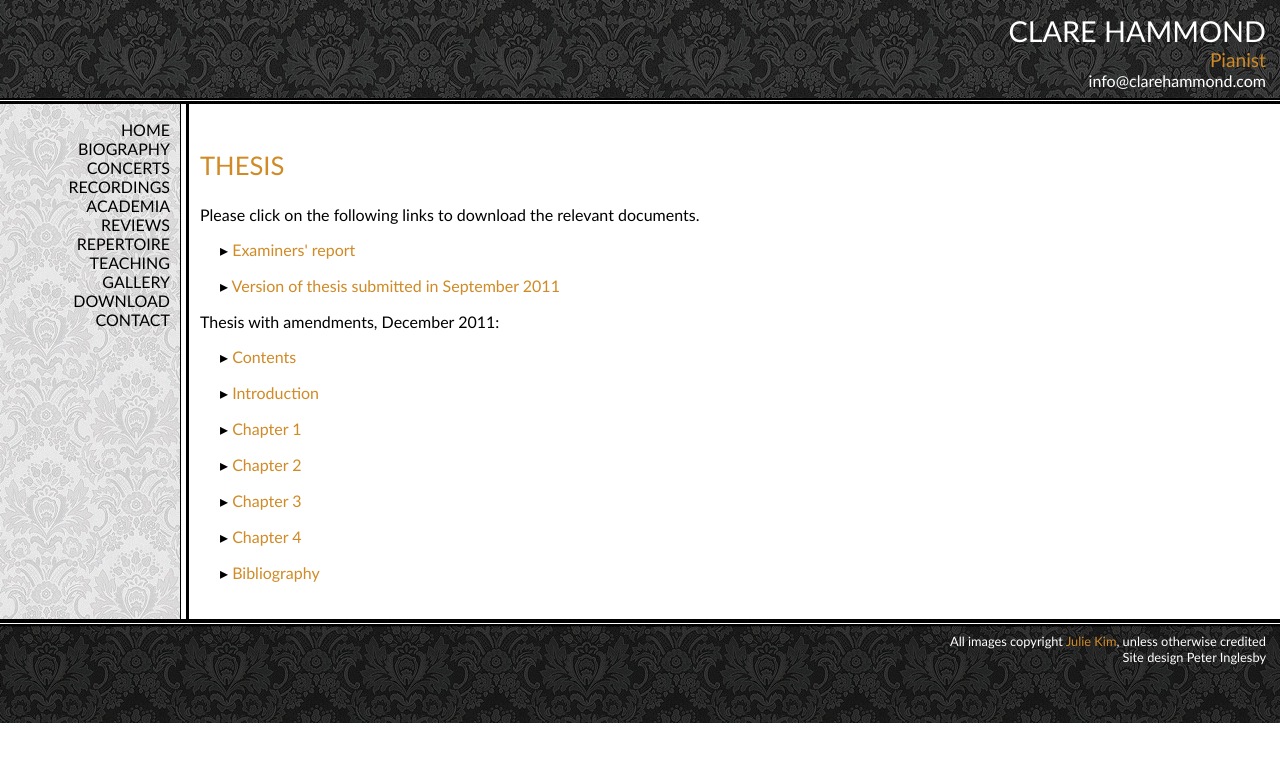
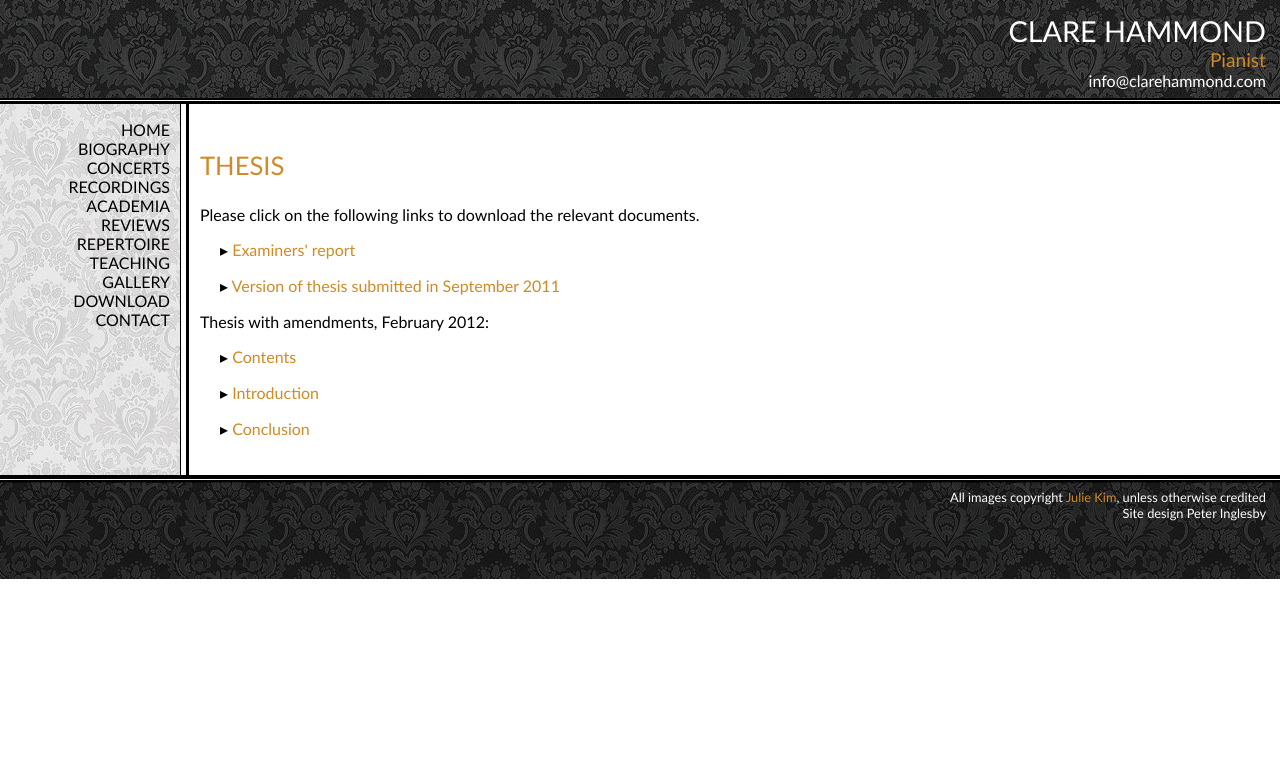
Before and after one commit to hammonc/clarehammond.com, a Jekyll site: the page built from thesis.html, in a window 1280 px wide. Shown: the top 762 px of the page. Built offline with Jekyll 4.4.1, drawn with Linux system fonts in a browser that asks for light colours.

Commit message:
thesis update

```diff
--- a/chamber-repertoire.html
+++ b/chamber-repertoire.html
@@ -179,6 +179,9 @@ layout: repertoire
 
 <h3 id="piano-and-flute">PIANO AND FLUTE</h3>
 
+<h4>BACH</h4>
+<p>Sonata in G minor, BWV 1020</p>
+
 <h4>PIAZZOLLA</h4>
 <p>Histoire du Tango</p>
 
--- a/thesis.html
+++ b/thesis.html
@@ -8,12 +8,8 @@ layout: no-image
 <p class="downloadable">&#9656; <a href="resources/examinersreport.pdf">Examiners' report</a></p>
 <p class="downloadable">&#9656; <a href="resources/oldthesis.pdf">Version of thesis submitted in September 2011</a></p>
 
-<p>Thesis with amendments, December 2011:</p>
+<p>Thesis with amendments, February 2012:</p>
 
 <p class="downloadable">&#9656; <a href="resources/Contents.doc">Contents</a></p>
 <p class="downloadable">&#9656; <a href="resources/Intro.doc">Introduction</a></p>
-<p class="downloadable">&#9656; <a href="resources/Chapter_1.doc">Chapter 1</a></p>
-<p class="downloadable">&#9656; <a href="resources/Chapter_2.doc">Chapter 2</a></p>
-<p class="downloadable">&#9656; <a href="resources/Chapter_3.doc">Chapter 3</a></p>
-<p class="downloadable">&#9656; <a href="resources/Chapter_4.doc">Chapter 4</a></p>
-<p class="downloadable">&#9656; <a href="resources/Bibliography.doc">Bibliography</a></p>
+<p class="downloadable">&#9656; <a href="resources/Conclusion.doc">Conclusion</a></p>
```
Also changed, not shown: 3 other files.
